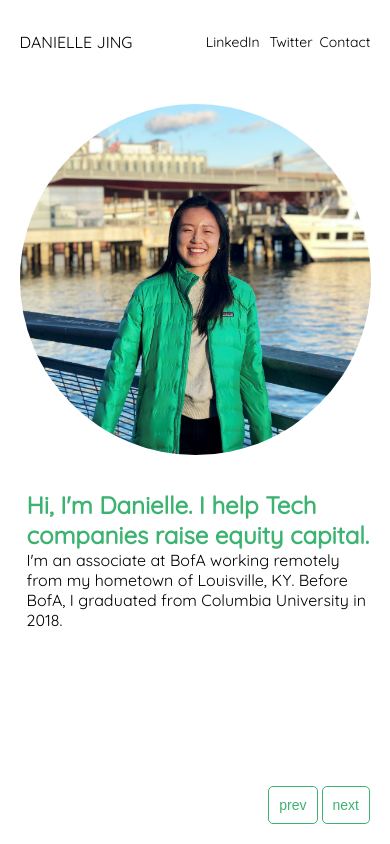
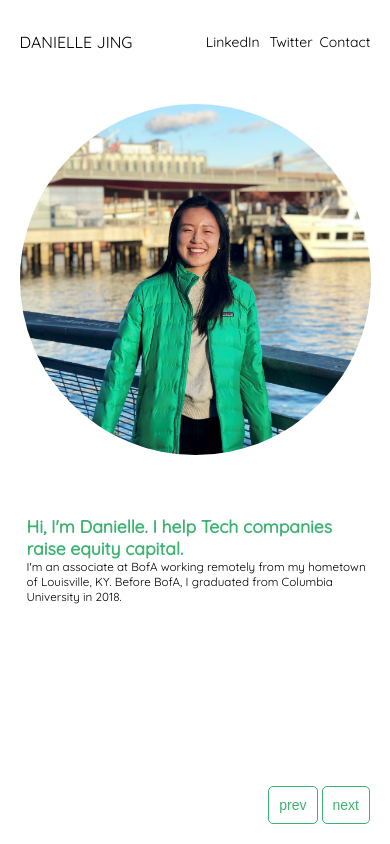
Before and after one commit to DanielleJing/DanielleJing.github.io, a plain HTML site: page index.html in a window 390 px wide. Shown: the top 844 px of the page. Drawn offline with Linux system fonts and the light colour scheme; a script that the page names is missing.

Commit message:
more mobile edits

```diff
--- a/styles.css
+++ b/styles.css
@@ -143,7 +143,7 @@ img {
 	.profile_content {
 		font-family: "Quicksand", sans-serif;
 		font-weight: 400;
-		font-size: 1em;
+		font-size: 3vw;
 		text-decoration: none;
 		padding-left: 2%;
 		width: 860px;
```
